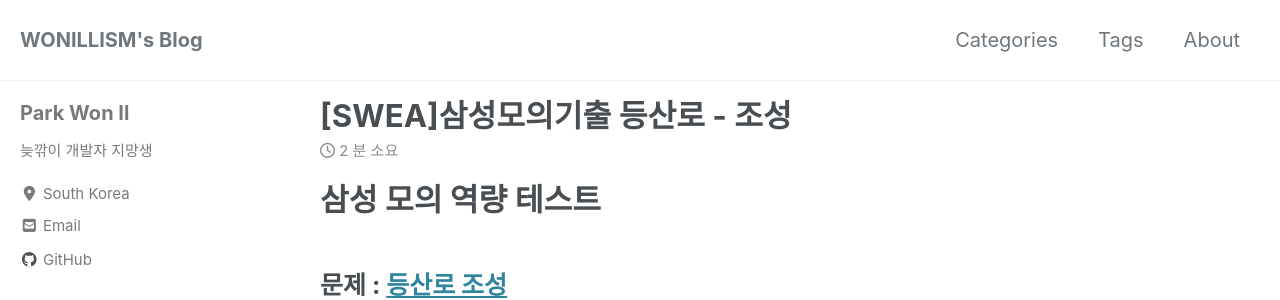
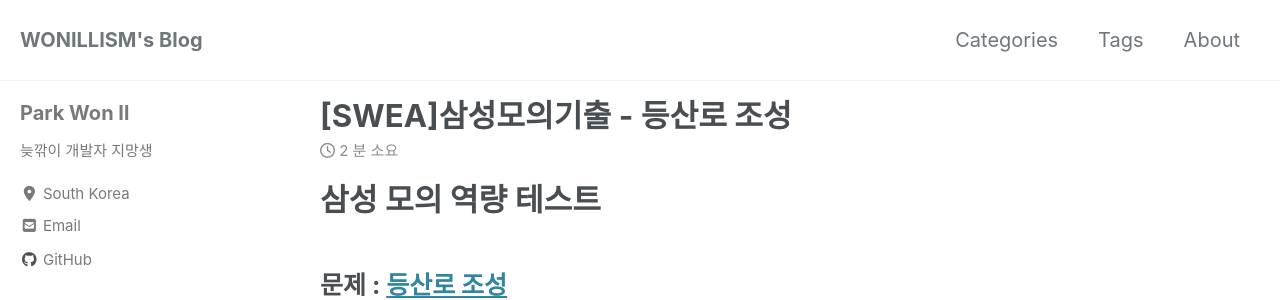
Before and after one commit to WONILLISM/wonillism.github.io, a Jekyll site: the page built from _posts/2020-02-07-SWEA-samsung-mock-01.md, in a window 1280 px wide and 900 px high. Shown: the top 300 px of the window. Built offline with Jekyll 4.4.1, drawn with Linux system fonts in a browser that asks for light colours; cached includes are drawn as plain includes; nearby versions of some CDN libraries; formulas are drawn with MathJax 3; comment, search, counter and statistics services are not loaded.

```diff
--- a/_posts/2020-02-07-SWEA-samsung-mock-01.md
+++ b/_posts/2020-02-07-SWEA-samsung-mock-01.md
@@ -1,5 +1,5 @@
 ---
-title: "[SWEA]삼성모의기출 등산로 - 조성"
+title: "[SWEA]삼성모의기출 - 등산로 조성"
 excerpt: "삼성 모의 기출 문제 풀이"
 
 categories:
```
